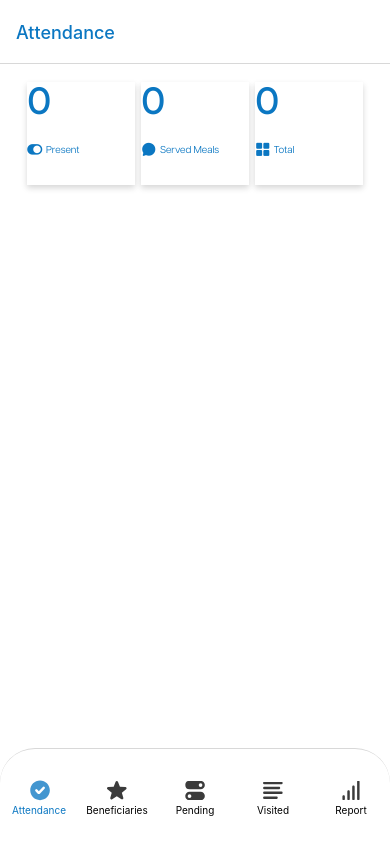
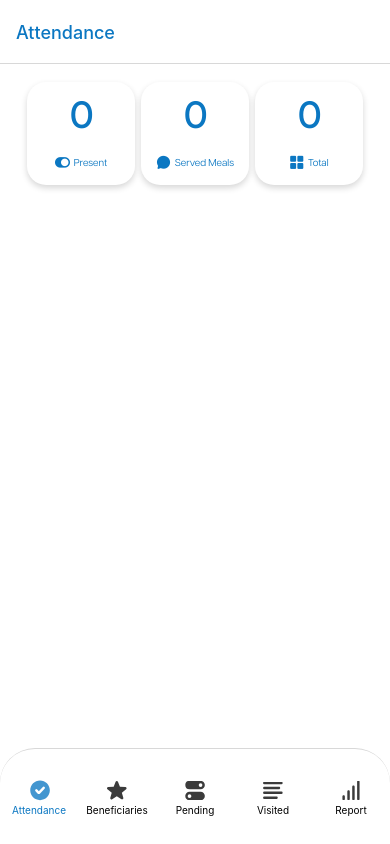
Before and after one commit to abdukasim/attendance-management-app, a React Native app: screen /ADMIN in a window 390 px wide. Built offline with nearby package versions, Linux system fonts and the light colour scheme; no server answers.

Commit message:
fix: style correction for cards

```diff
--- a/src/components/stats/index.tsx
+++ b/src/components/stats/index.tsx
@@ -35,7 +35,12 @@ export default function Stats() {
 
   return (
     <View style={styles.cardsContainer}>
-      <Card width={118} height={113}>
+      <Card
+        borderRadius={20}
+        width={118}
+        height={113}
+        style={styles.cardFlexStyles}
+      >
         <Text variant="title" color="primary">
           {presentAttendees}
         </Text>
@@ -47,7 +52,12 @@ export default function Stats() {
         </View>
       </Card>
 
-      <Card width={118} height={113}>
+      <Card
+        borderRadius={20}
+        width={118}
+        height={113}
+        style={styles.cardFlexStyles}
+      >
         <Text variant="title" color="primary">
           {servedMeals}
         </Text>
@@ -63,7 +73,12 @@ export default function Stats() {
         </View>
       </Card>
 
-      <Card width={118} height={113}>
+      <Card
+        borderRadius={20}
+        width={118}
+        height={113}
+        style={styles.cardFlexStyles}
+      >
         <Text variant="title" color="primary">
           {beneficiaries}
         </Text>
--- a/src/components/stats/styles.ts
+++ b/src/components/stats/styles.ts
@@ -16,6 +16,11 @@ export const styles = StyleSheet.create({
     display: "flex",
     flexDirection: "row",
     alignItems: "center",
-    marginTop: verticalScale(18),
+    marginTop: verticalScale(17),
+  },
+  cardFlexStyles: {
+    display: "flex",
+    alignItems: "center",
+    justifyContent: "center",
   },
 });
```
